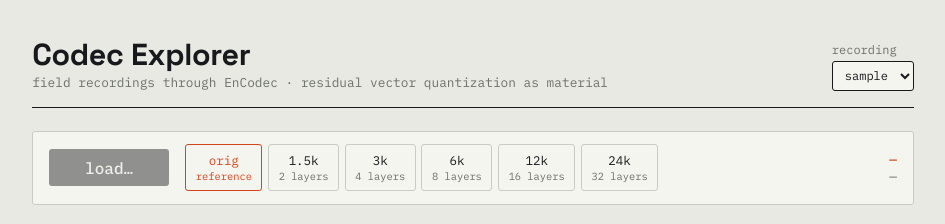
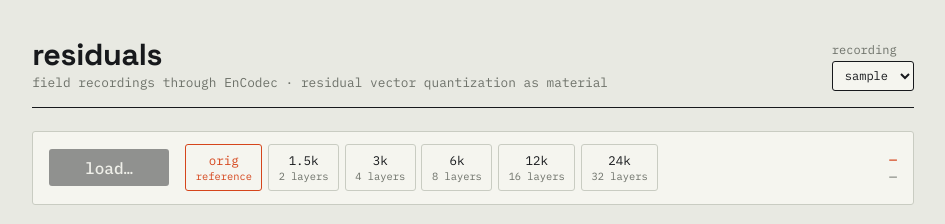
Before and after one commit to rrrrea/actam--25, a plain HTML site: page index.html in a window 1280 px wide. Shown: the top 224 px of the page, without its empty margins (167-1112 px from the left). Drawn offline with Linux system fonts and the light colour scheme; no server answers.

Commit message:
rename to residuals

```diff
--- a/index.html
+++ b/index.html
@@ -1,18 +1,22 @@
 <!DOCTYPE html>
 <html lang="en">
+
 <head>
   <meta charset="utf-8">
   <meta name="viewport" content="width=device-width, initial-scale=1">
-<title>Codec Explorer — hearing quantization</title>
+  <title>residuals — hearing quantization</title>
   <link rel="preconnect" href="https://fonts.googleapis.com">
-<link href="https://fonts.googleapis.com/css2?family=Space+Grotesk:wght@500;700&family=IBM+Plex+Mono:wght@400;500&display=swap" rel="stylesheet">
+  <link
+    href="https://fonts.googleapis.com/css2?family=Space+Grotesk:wght@500;700&family=IBM+Plex+Mono:wght@400;500&display=swap"
+    rel="stylesheet">
   <link rel="stylesheet" href="css/style.css">
 </head>
+
 <body>
 
   <header class="masthead">
     <div>
-    <h1>Codec Explorer</h1>
+      <h1>residuals</h1>
       <p class="sub">field recordings through EnCodec &middot; residual vector quantization as material</p>
     </div>
     <label class="sample-picker">
@@ -57,4 +61,5 @@
 
   <script src="js/main.js"></script>
 </body>
+
 </html>
```
Lines whose indentation alone changed are shown as unchanged.
